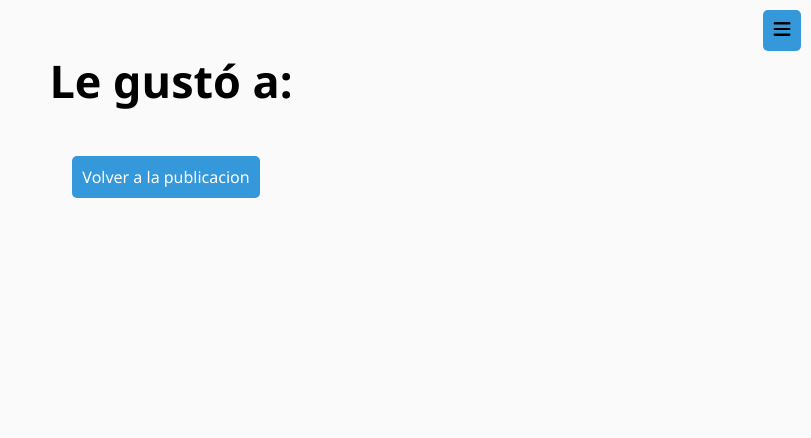
After one commit to nachodorado98/Flask-Publicaciones, a Python web app: template python/src/templates/detalle_likes.html in a window 1280 px wide. The commit adds this page. Shown: the top 438 px of the page, without its empty margins (469-1280 px from the left). Run offline with Jinja, Linux system fonts and the light colour scheme; the template is opened without the code that fills it, so the values that code supplies are empty.

Commit message:
Creacion pagina detalle likes publicacion

```diff
--- a/python/src/static/css/publicaciones.css
+++ b/python/src/static/css/publicaciones.css
@@ -529,3 +529,55 @@ footer {
     right: 10px;
     color: #555;
 }
+
+/*------------------------------------------------------DETALLE LIKE-----------------------------------------------*/
+
+.tarjetas-likes {
+    margin-top: 40px;
+    max-height: 520px;
+    overflow-y: auto;
+    scrollbar-width: thin;
+    scrollbar-color: #bdc3c7 #ecf0f1;
+    display: flex;
+    flex-direction: column;
+    align-items: center;
+    margin-bottom: 15px;
+}
+
+.tarjeta-like {
+    background-color: #ecf0f1;
+    border: 1px solid #bdc3c7;
+    border-radius: 10px;
+    padding: 10px;
+    margin-bottom: 10px;
+    width: 50%;
+    text-align: center;
+    position: relative;
+}
+
+.tarjeta-like:hover {
+    background-color: #dfe6e9;
+    transition: background-color 0.3s ease;
+}
+
+.tarjeta-like .usuario {
+    font-weight: bold;
+    text-decoration: none;
+    color: #333;
+}
+
+.volver-button {
+    background-color: #3498db;
+    color: #fff;
+    border: none;
+    padding: 10px;
+    cursor: pointer;
+    border-radius: 5px;
+    margin-right: 10px;
+    text-decoration: none;
+    transition: background-color 0.3s ease-in-out;
+}
+
+.volver-button:hover {
+    background-color: #2980b9;
+}
--- a/python/src/templates/detalle.html
+++ b/python/src/templates/detalle.html
@@ -13,7 +13,7 @@
     <a href="/usuario/{{ datos_publicacion[5] }}" class="usuario">{{ datos_publicacion[3] }}</a>
     <p class="fecha">{{ datos_publicacion[4] }}</p>
     <div class="contenedor-acciones">
-        <a href="#" class="numero-likes">
+        <a href="/detalle_publicacion/{{ datos_publicacion[0] }}/likes" class="numero-likes">
             <p class="likes">{{ datos_publicacion[6] }}</p>
         </a>
         <a href="/dar_like/{{ datos_publicacion[0] }}" class="btn-me-gusta">
--- /dev/null
+++ b/python/src/templates/detalle_likes.html
@@ -0,0 +1,27 @@
+{% extends "publicaciones.html" %}
+
+{% block titulo %}
+
+<h1>Le gustó a:</h1>
+
+{% endblock titulo %}
+
+{% block principal %}
+
+<div class="tarjetas-likes">
+
+    {% for like in likes %}
+
+        <div class="tarjeta-like">
+            <a href="/usuario/{{ like[2] }}" class="usuario">{{ like[1] }}</a>
+        </div>
+
+    {% endfor %}
+
+</div>
+
+<div class="contenedor-volver">
+    <a href="/detalle_publicacion/{{ id_publicacion }}" class="volver-button">Volver a la publicacion</a>
+</div>
+
+{% endblock principal %}
```
Also changed, not shown: python/src/blueprints/detalle.py (+29 -0 lines), python/src/database/conexion.py (+24 -0 lines), python/tests/testapp/test_detalle.py (+84 -0 lines), python/tests/testdatabase/test_tablas.py (+137 -0 lines).
